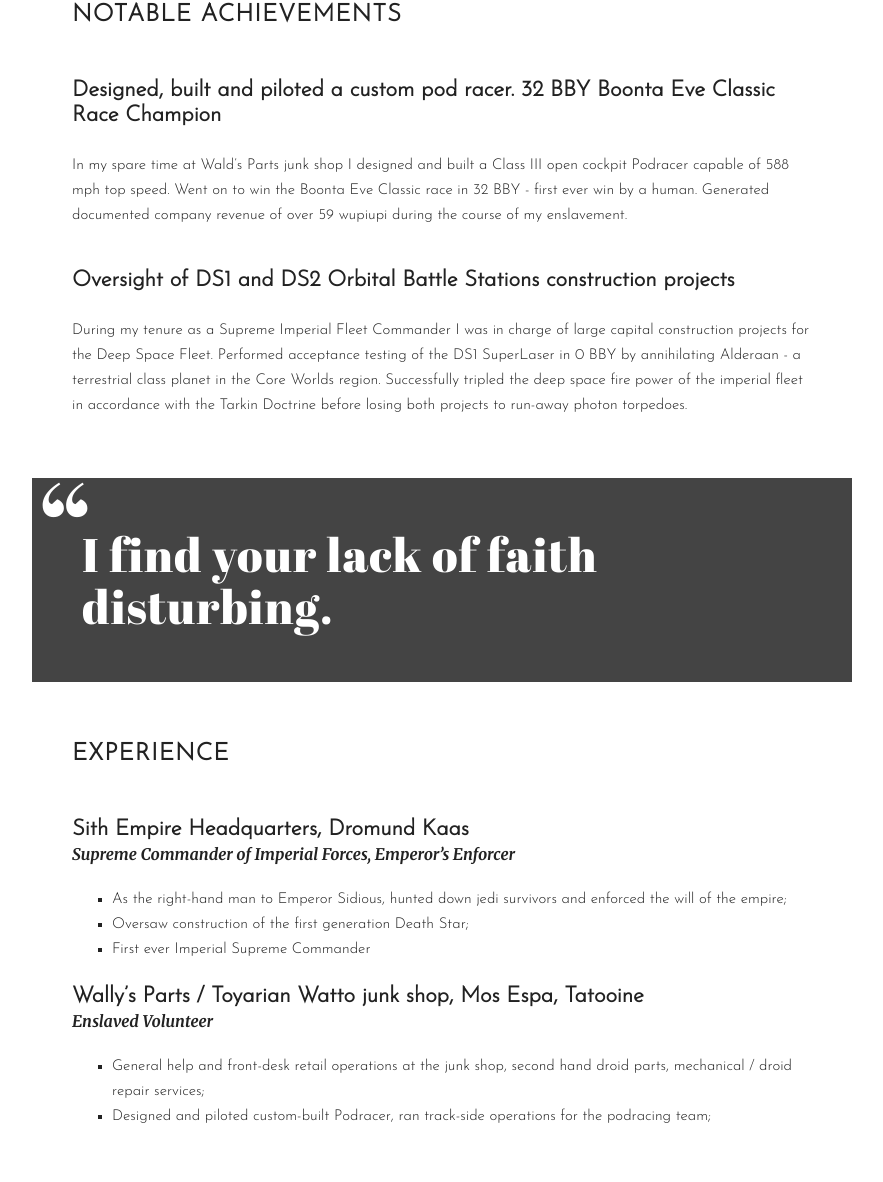
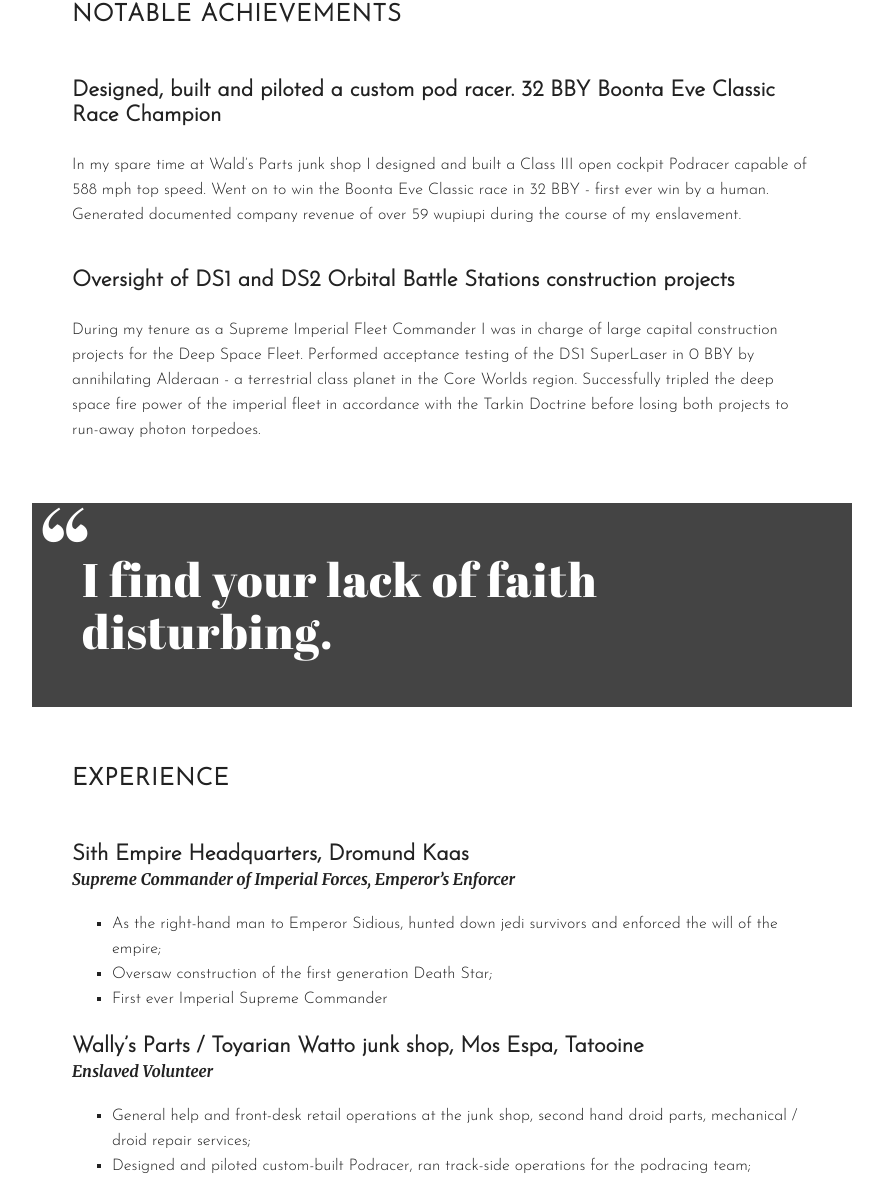
Before and after one commit to Client99/client99.github.io, a plain HTML site: page index.html in a window 1280 px wide. Shown: the part 921-2103 px from the top of the page, without its empty margins (198-1081 px from the left). Drawn offline with Linux system fonts and the light colour scheme.

Commit message:
Update style.css

```diff
--- a/styles/style.css
+++ b/styles/style.css
@@ -84,7 +84,7 @@ h3 {
 }
 
 section {
-  font-size: 15px;
+  font-size: 16px;
   margin-bottom: 40px;
 }
 
@@ -102,7 +102,7 @@ h4 {
 ul {
 /*   margin-bottom: 35px; */
   list-style-type: square;
-  font-size: 15px;
+  font-size: 16px;
 }
 
 hr {
@@ -110,8 +110,8 @@ hr {
   height: 4px;
   border: none;
   background-color: black;
-  align: center;
   margin-left: -20px;
   margin-top: 50px;
   margin-bottom: 50px;
+
 }
```
